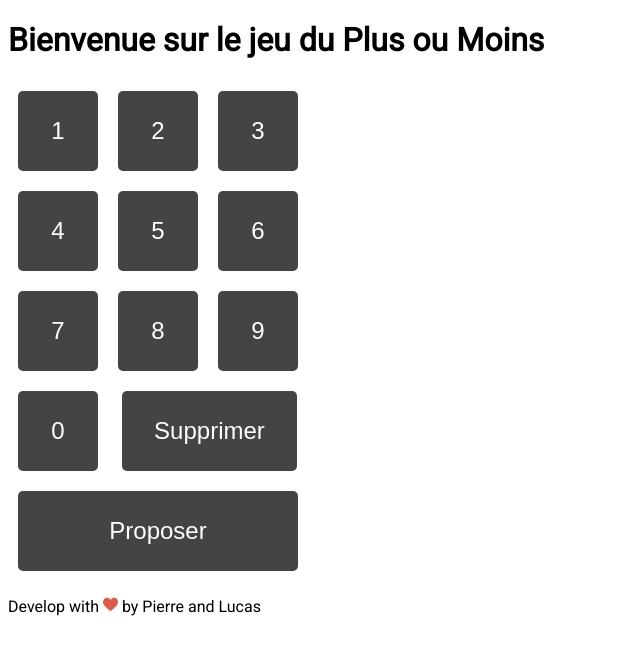
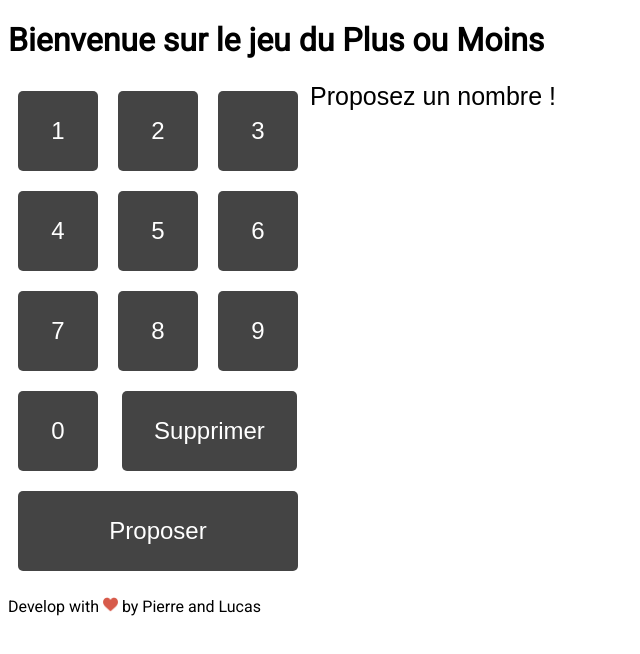
Before and after one commit to ljahier/more-less-js, a plain HTML site: page index.html in a window 1280 px wide. Shown: the whole page, without its empty margins (0-640 px from the left). Drawn offline with Linux system fonts and the light colour scheme.

Commit message:
Improving and adding .gitignore file

```diff
--- a/index.html
+++ b/index.html
@@ -22,7 +22,7 @@
 
             </div>
             <div class="col-right">
-                <input type="text" class="showMsg" id="showMsg">
+                <input type="text" class="showMsg" id="showMsg" value="Proposez un nombre !">
             </div>
         </div>
 
```
Also changed, not shown: 1 other file.
